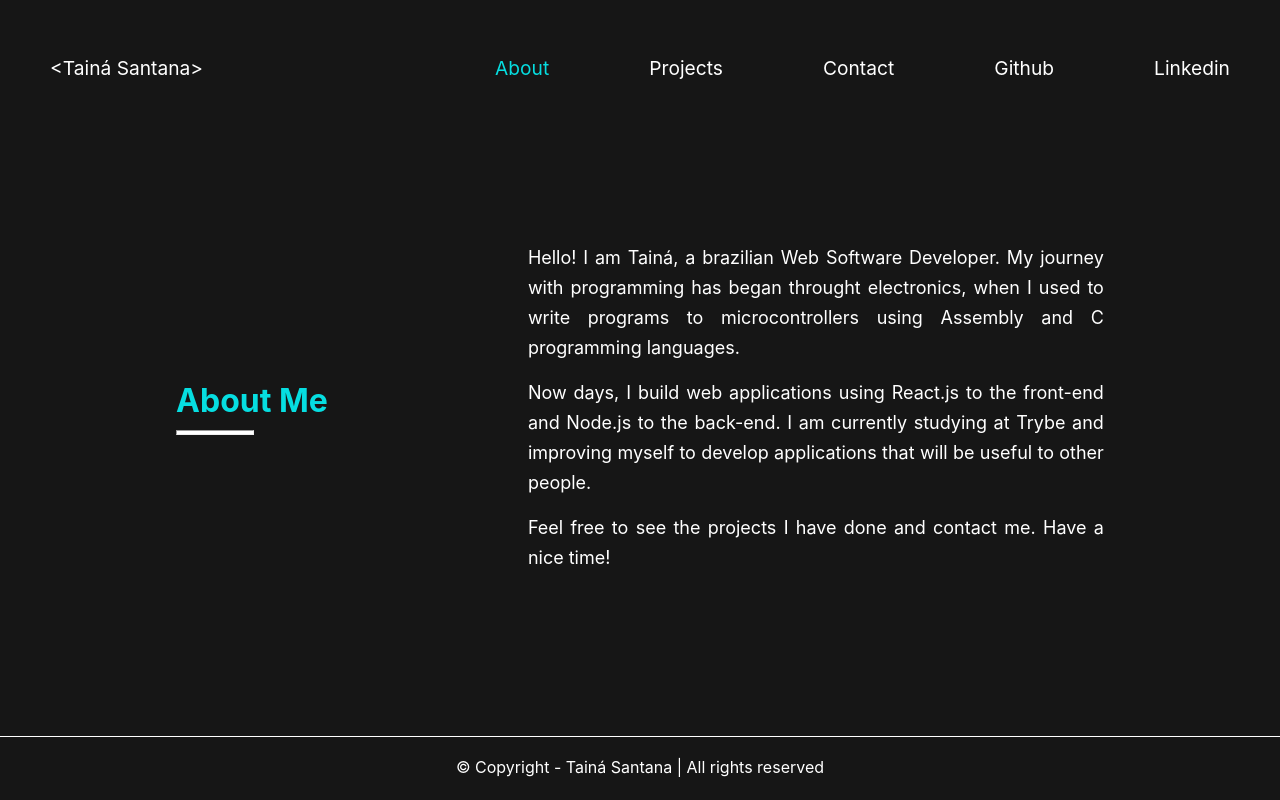
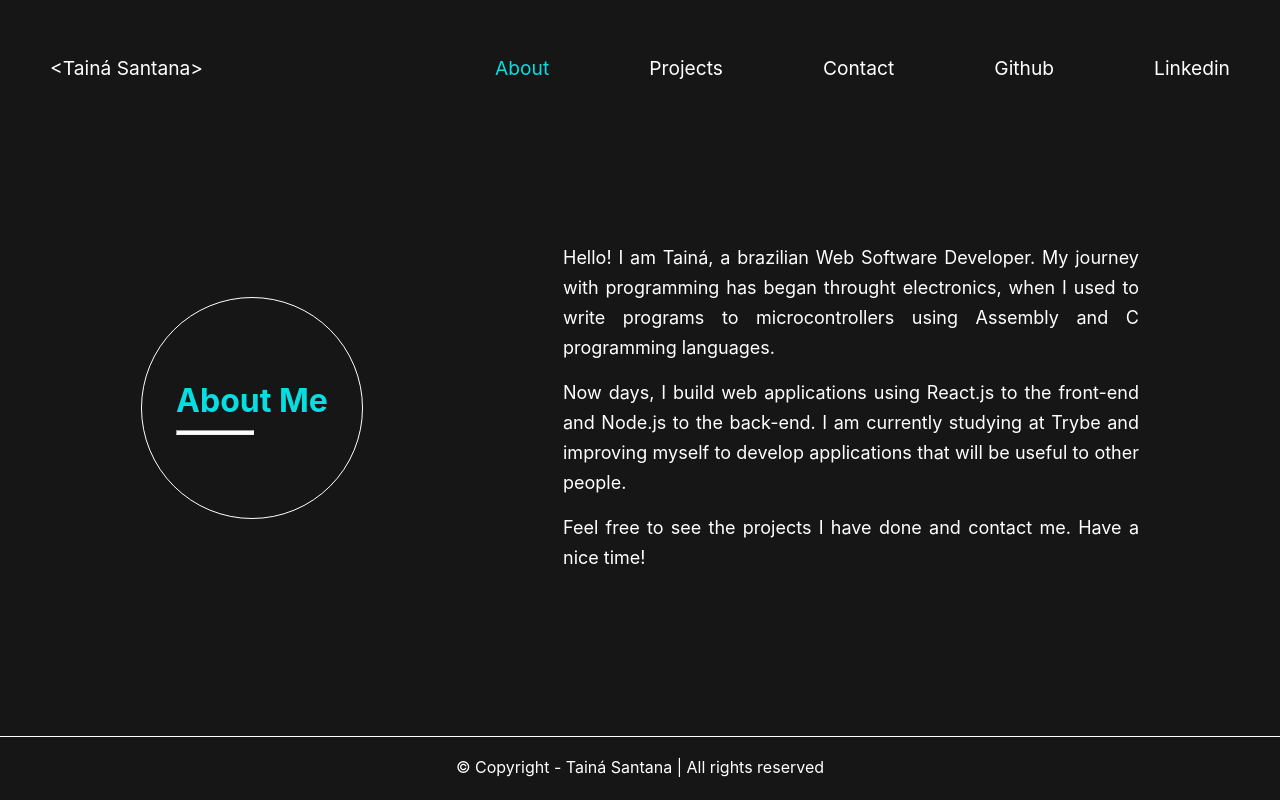
Before and after one commit to tainnaps/tainnaps.github.io, a React (Create React App) app: page /about in a window 1280 px wide. Built offline with nearby package versions, Linux system fonts and the light colour scheme.

Commit message:
feat: add PageTitle component

```diff
--- /dev/null
+++ b/src/components/PageTitle/index.css
@@ -0,0 +1,20 @@
+.page-title {
+  width: fit-content;
+  display: flex;
+  flex-direction: column;
+  gap: 10px;
+  align-items: flex-start;
+  justify-content: center;
+}
+
+.page-title hr {
+  width: 50%;
+  height: 3px;
+  background-color: rgb(255, 255, 255);
+}
+
+.page-title h1 {
+  font-size: xx-large;
+  color: rgb(6, 222, 225);
+  /* text-align: center; */
+}
--- /dev/null
+++ b/src/components/PageTitle/index.js
@@ -0,0 +1,18 @@
+import React from 'react';
+import PropTypes from 'prop-types';
+import './index.css';
+
+function PageTitle({ title }) {
+  return (
+    <section className="page-title">
+      <h1>{ title }</h1>
+      <hr />
+    </section>
+  );
+}
+
+PageTitle.propTypes = {
+  title: PropTypes.string,
+}.isRequired;
+
+export default PageTitle;
--- a/src/pages/About/index.css
+++ b/src/pages/About/index.css
@@ -7,7 +7,17 @@
   align-items: center;
 }
 
-.about-title {
+.title-circle {
+  border: 1.5px solid white;
+  border-radius: 100%;
+  width: 220px;
+  height: 220px;
+  display: flex;
+  justify-content: center;
+  align-items: center;
+}
+
+/* .about-title {
   display: flex;
   flex-direction: column;
   gap: 10px;
@@ -19,7 +29,7 @@
   width: 50%;
   height: 3px;
   background-color: rgb(255, 255, 255);
-}
+} */
 
 .description {
   width: 45%;
@@ -30,11 +40,11 @@
   gap: 15px;
 }
 
-.about-content h1 {
+/* .about-content h1 {
   font-size: xx-large;
   color: rgb(6, 222, 225);
   text-align: center;
-}
+} */
 
 .description p {
   font-size: large;
--- a/src/pages/About/index.js
+++ b/src/pages/About/index.js
@@ -1,4 +1,5 @@
 import React from 'react';
+import PageTitle from '../../components/PageTitle';
 // import PersonalPicture from '../../components/PersonalPicture';
 import './index.css';
 
@@ -6,9 +7,8 @@ function About() {
   return (
     <>
       <main className="about-content">
-        <section className="about-title">
-          <h1>About Me</h1>
-          <hr />
+        <section className="title-circle">
+          <PageTitle title="About Me" />
         </section>
         <section className="description">
           <p>
```
